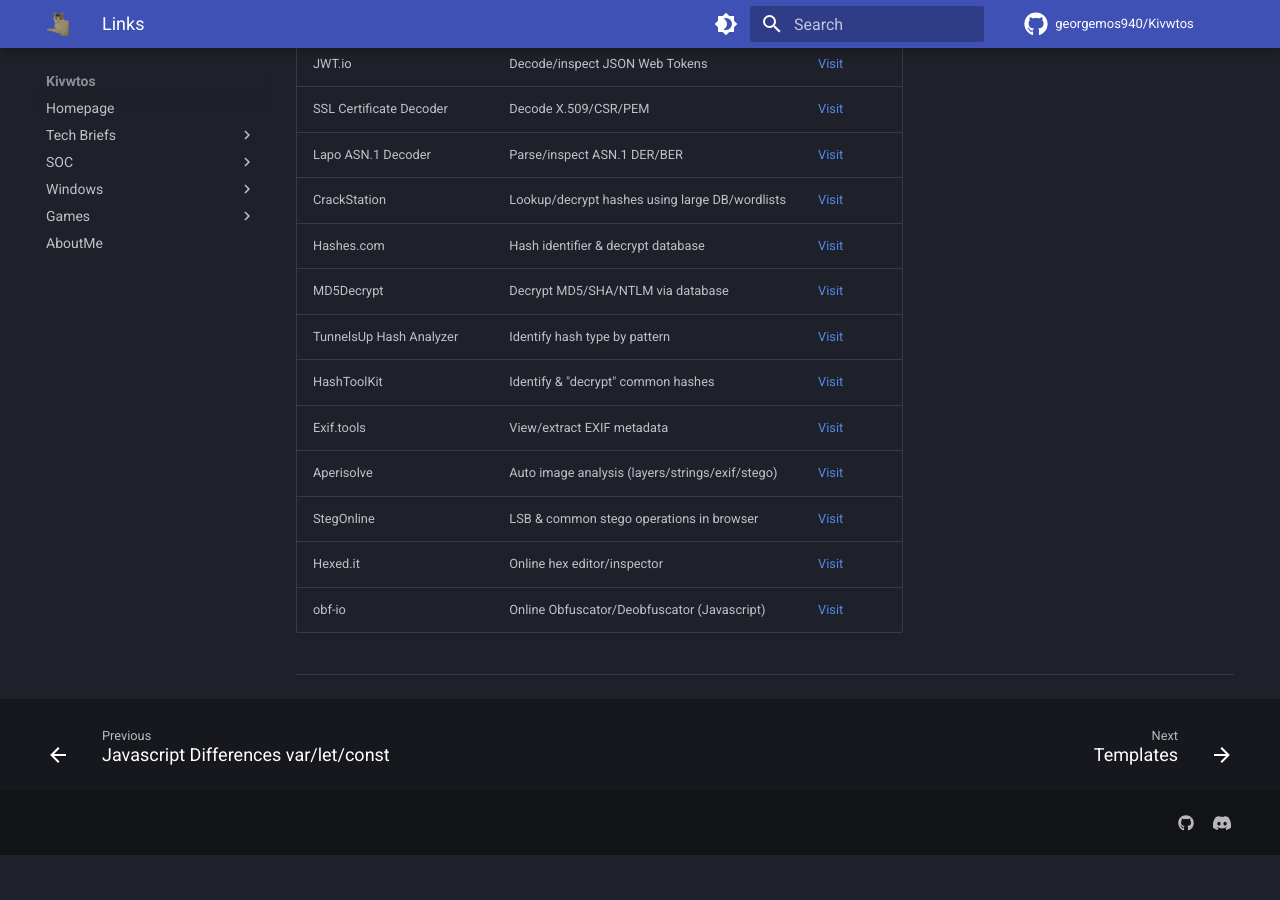
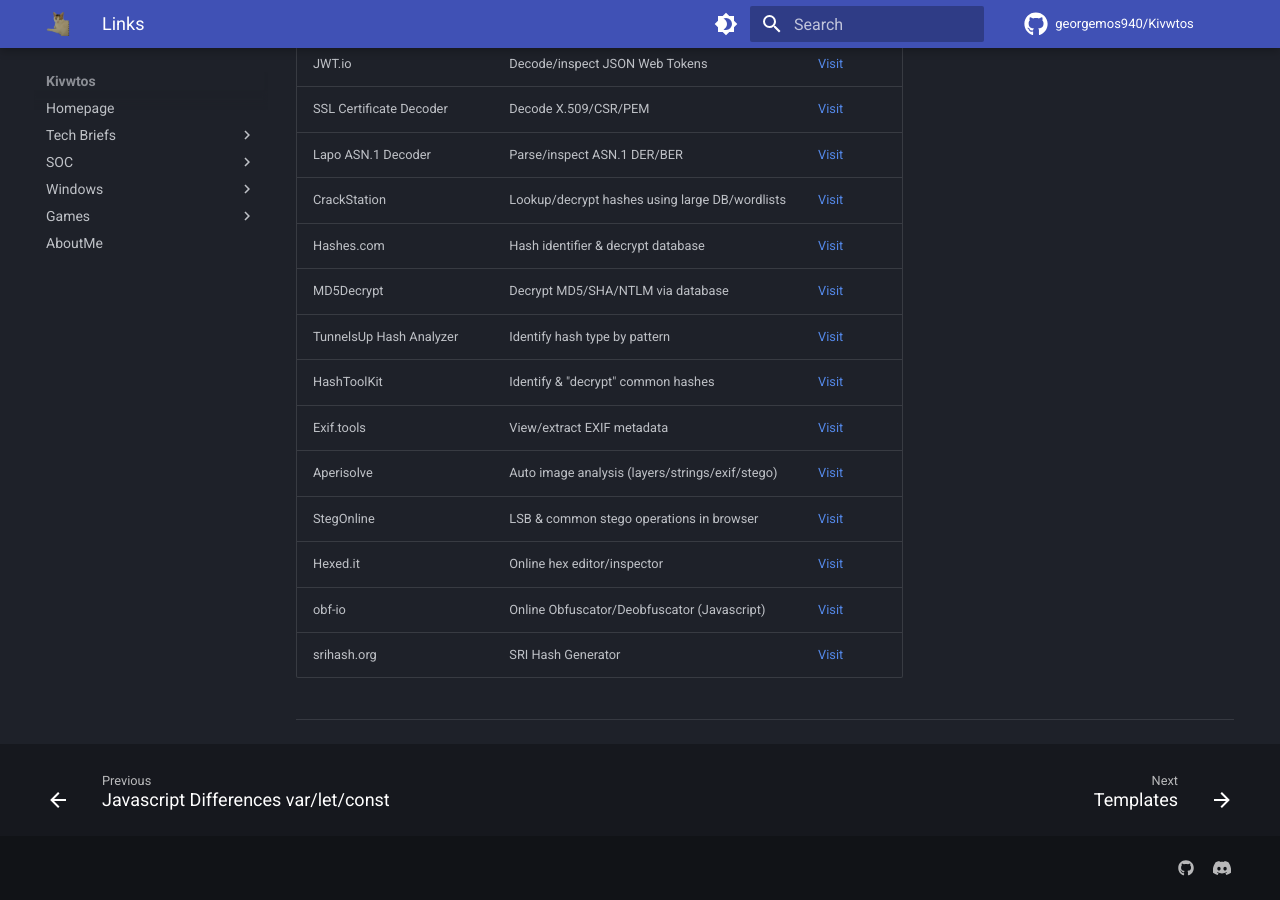
Before and after one commit to georgemos940/Kivwtos, an MkDocs documentation site: the page built from docs/soc/links.md, in a window 1280 px wide and 900 px high, scrolled down 3766 px. Built offline with MkDocs 1.6.1 and Material for MkDocs 9.7.7, drawn with Linux system fonts in a browser that asks for light colours; comment, search, counter and statistics services are not loaded; before the commit the page ends 4621 px from its top, so only the background shows below that.

Commit message:
Update links.md

```diff
--- a/docs/soc/links.md
+++ b/docs/soc/links.md
@@ -114,5 +114,6 @@
 | StegOnline                  | LSB & common stego operations in browser            | [Visit](https://stegonline.georgeom.net/)                    |
 | Hexed.it                    | Online hex editor/inspector                         | [Visit](https://hexed.it/)                                   |
 | obf-io                      | Online Obfuscator/Deobfuscator  (Javascript)        | [Visit](https://obf-io.deobfuscate.io)                                   |
+| srihash.org                 | SRI Hash Generator                                  | [Visit](https://www.srihash.org)                                   |
 
 ---
```
